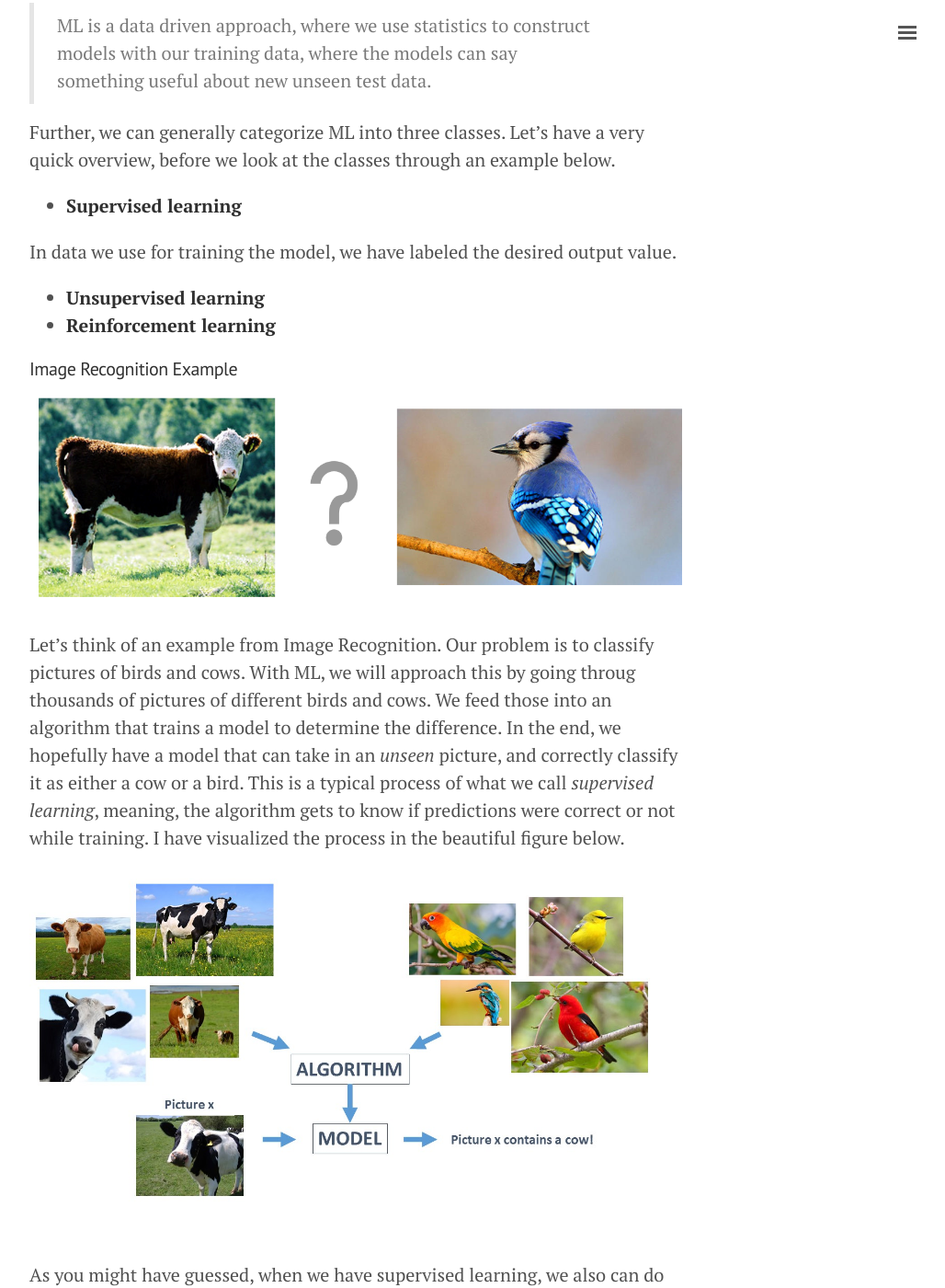
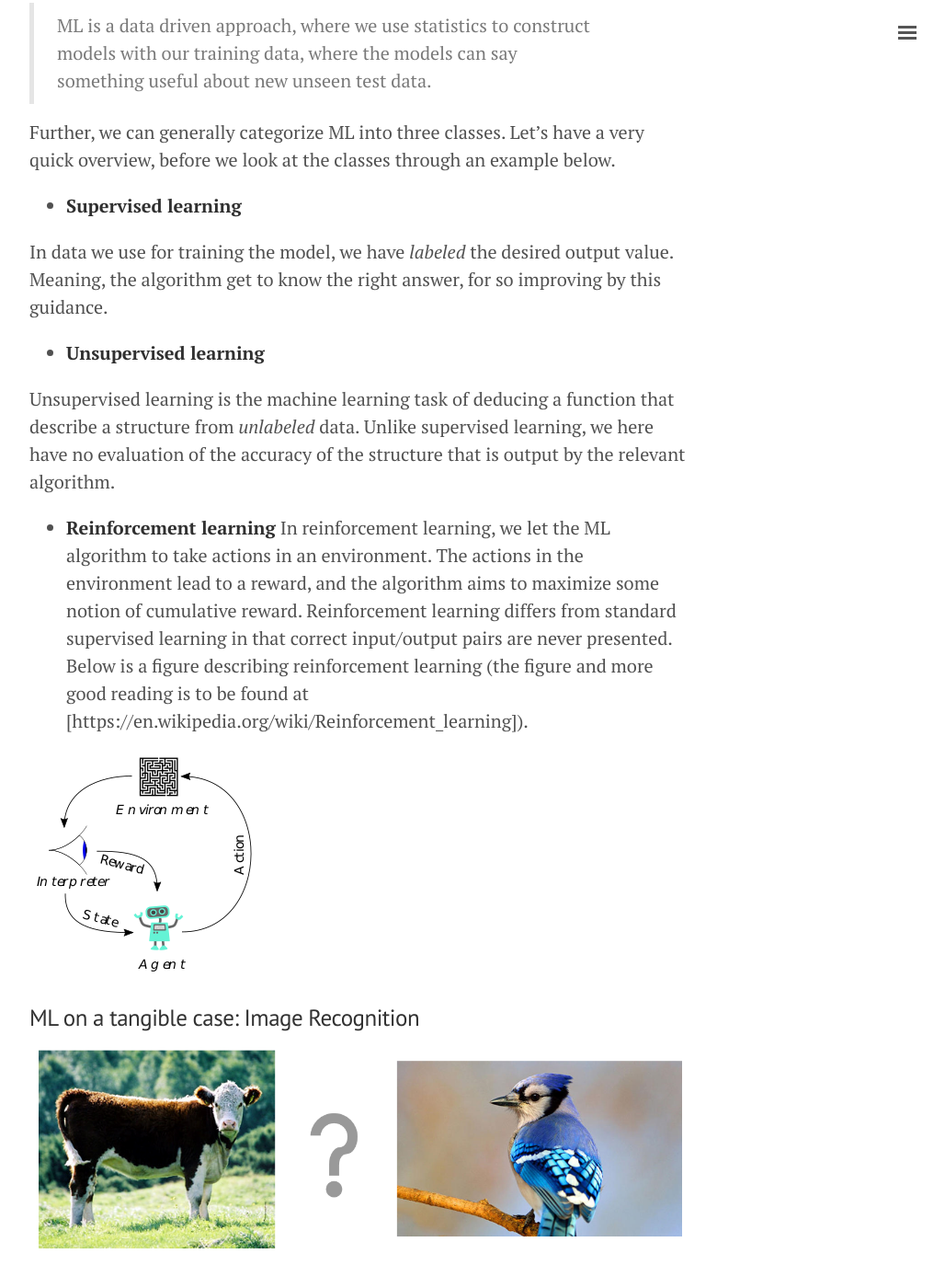
Before and after one commit to herman-hellenes/herman-hellenes.github.io, a Jekyll site: the page built from undone_posts/2017-08-23-intro-ML.md, in a window 1280 px wide and 1400 px high, scrolled down 2236 px. Shown: the whole window at 92% size, without its empty margins (248-1276 px from the left). Built offline with Jekyll 4.4.1, drawn with Linux system fonts in a browser that asks for light colours; nearby versions of some CDN libraries; comment, search, counter and statistics services are not loaded; some of the changed text lies outside the part shown.

Commit message:
Update 2017-08-23-intro-ML.md

```diff
--- a/undone_posts/2017-08-23-intro-ML.md
+++ b/undone_posts/2017-08-23-intro-ML.md
@@ -36,13 +36,19 @@ Further, we can generally categorize ML into three classes. Let's have a very qu
 
 * **Supervised learning**
 
-In data we use for training the model, we have labeled the desired output value.
+In data we use for training the model, we have *labeled* the desired output value. Meaning, the algorithm get to know the right answer, for so improving by this guidance.
 
 * **Unsupervised learning**
+
+Unsupervised learning is the machine learning task of deducing a function that describe a structure from *unlabeled* data. Unlike supervised learning, we here have no evaluation of the accuracy of the structure that is output by the relevant algorithm.
+
 * **Reinforcement learning**
+In reinforcement learning, we let the ML algorithm to take actions in an environment. The actions in the environment lead to a reward, and the algorithm aims to maximize some notion of cumulative reward. Reinforcement learning differs from standard supervised learning in that correct input/output pairs are never presented. Below is a figure describing reinforcement learning (the figure and more good reading is to be found at [https://en.wikipedia.org/wiki/Reinforcement_learning]).
+
+![center](/figs/2017-08-23-intro-ML/Reinforcement_learning_diagram.png)
 
 
-#### Image Recognition Example
+### ML on a tangible case: Image Recognition
 
 ![center](/figs/2017-08-23-intro-ML/cow_bird.png)
 
@@ -53,7 +59,7 @@ Let's think of an example from Image Recognition. Our problem is to classify pic
 
 As you might have guessed, when we have supervised learning, we also can do *unsupervised learning*. Here, the algorithm does not get to know if the results per se are right or wrong. Let's examplify this with the cown and bird case. In this situation, the model could try to on its own come up with the different classes of pictures. If we are lucky, it will find two classes, which appears to be cows and birds. But the model will not "know" what cow and birds are per se, but it learned that the collection of pictures have usually the properties of either a bird or a cow. However it could turn out to classify pictures into the classes with respect to the picture having a forrest in it, or not.
 
-Lastly, we have *reinforcement learning*. This is
+Lastly, we have *reinforcement learning*. We now have a dynamic case, where our ML algorithm *interacts* with some environment, and get feedback on its actions. So how can we relate this to the cow and bird example? We do a litte twist. Say
 
 
 
```
